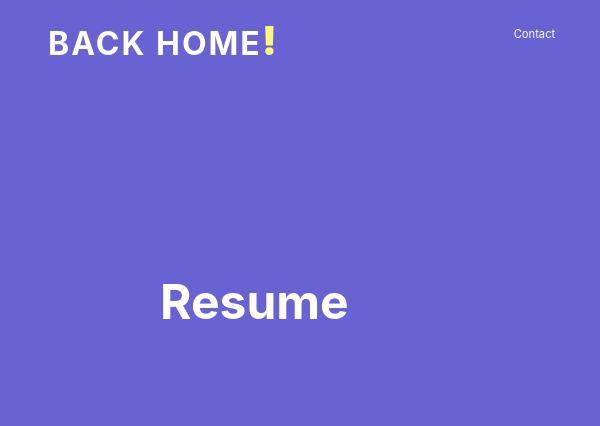
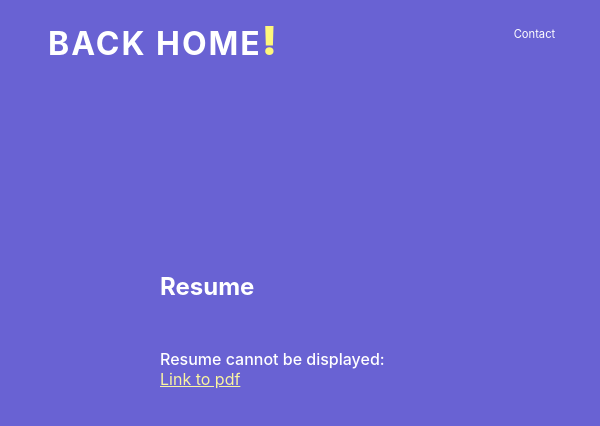
Before and after one commit to dylncheng/personal-website, a React (Create React App) app: page /resume in a window 600 px wide. Shown: the top 426 px of the page. Built offline with nearby package versions, Linux system fonts and the light colour scheme.

Commit message:
added changes to resume for mobile devices

```diff
--- a/src/App.css
+++ b/src/App.css
@@ -404,7 +404,10 @@ iframe {
   top: 17rem;
   left: 10rem;
   color: #fff;
-  font-size: 3rem;
+}
+
+.mobile-enabled {
+  display: none;
 }
 
 
@@ -523,6 +526,30 @@ p.project-link {
   font-weight: 400;
 }
 
+iframe {
+  display: none;
+}
+
+.mobile-enabled {
+  display: block;
+}
+
+.mobile-enabled {
+  display: block;
+  position: relative;
+  top: 10rem;
+  left: 10rem;
+}
+
+p.mobile-enabled {
+  color:#fff;
+  font-weight: 500;
+}
+
+a.mobile-enabled {
+  color:#faf5a1
+}
+
 }
 
 @media only screen and (min-width: 600px) and (max-width: 800px) {
@@ -638,4 +665,30 @@ p.project-link {
   margin-top: 1rem;
   font-weight: 400;
 }
+
+iframe {
+  display: none;
 }
+
+.mobile-enabled {
+  display: block;
+  position: relative;
+  top: 10rem;
+  left: 10rem;
+}
+
+p.mobile-enabled {
+  color:#fff;
+  font-weight: 500;
+}
+
+a.mobile-enabled {
+  color:#faf5a1
+}
+
+}
+
+@media only screen and (min-width: 816px) and (max-width: 1047px) {
+
+
+}
--- a/src/components/Resume.js
+++ b/src/components/Resume.js
@@ -19,6 +19,8 @@ const Resume = () => {
                     {/* <object width="200" height="600" type="application/pdf" data={resume_pdf}>
                     <p>PDF cannot be displayed.</p>
                     </object> */}
+                    <p className="mobile-enabled">Resume cannot be displayed:</p>
+                    <a href={resume_pdf} className="mobile-enabled">Link to pdf</a>
                     <iframe src={resume_pdf} width="60%" height="800px">
                     </iframe>
                 </div>
```
